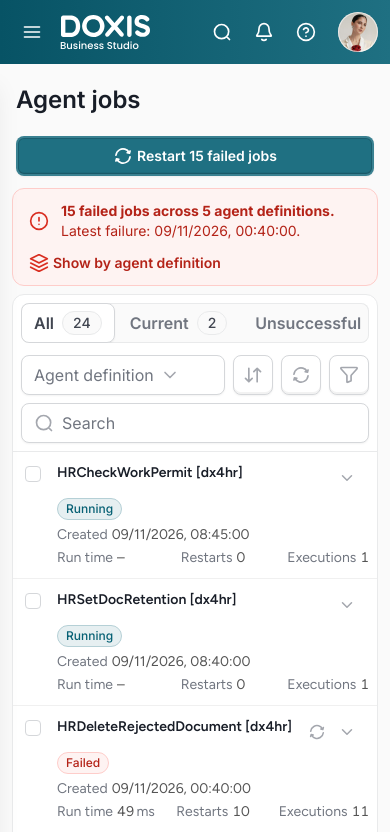
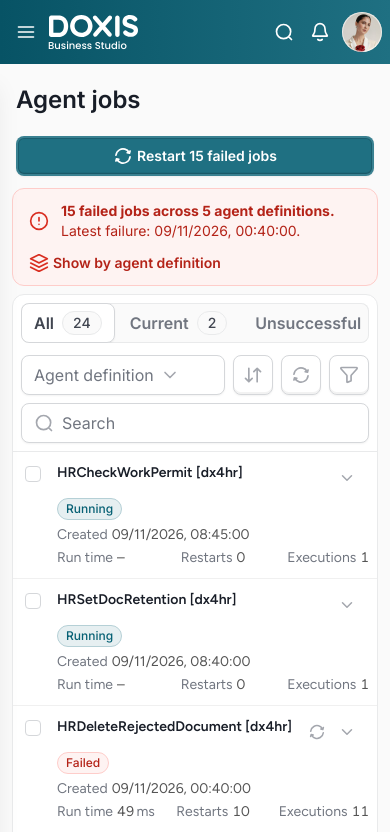
Before and after one commit to DoxisTats/quick-filters, a plain HTML site: page index.html in a window 390 px wide. Shown: the top 832 px of the page. Drawn offline with Linux system fonts and the light colour scheme.

Commit message:
Add files via upload

```diff
--- a/css/styles.css
+++ b/css/styles.css
@@ -109,7 +109,7 @@ a { color: var(--brand-dark); }
 .toolbar-right { margin-left: auto; display: flex; flex-wrap: wrap; align-items: center; gap: 8px; min-width: 0; }
 .icon-group { display: flex; gap: 8px; }
 
-.field-search { width: 220px; flex: 0 0 220px; height: 40px; display: flex; align-items: center; gap: 8px; padding: 8px 12px; background: #FFFFFF; border: 1px solid var(--border); border-radius: 8px; box-shadow: var(--shadow-xs); color: var(--fg-quaternary); }
+.field-search { width: 220px; flex: 0 0 220px; min-width: 0; max-width: 100%; height: 40px; display: flex; align-items: center; gap: 8px; padding: 8px 12px; background: #FFFFFF; border: 1px solid var(--border); border-radius: 8px; box-shadow: var(--shadow-xs); color: var(--fg-quaternary); }
 .field-search input { flex: 1; min-width: 0; border: 0; outline: none; padding: 0; font-size: 16px; line-height: 24px; color: var(--fg-primary); background: transparent; }
 .field-search input::placeholder { color: var(--fg-tertiary); }
 .field-search:focus-within { border-color: var(--brand); box-shadow: var(--focus); }
@@ -319,4 +319,15 @@ a { color: var(--brand-dark); }
 }
 .label-short { display: none; }
 
+/* Very small phones (≤ 400px) */
+@media (max-width: 400px) {
+  .topbar { padding: 12px 8px; gap: 4px; }
+  .topbar .menu-btn { width: 36px; padding: 6px; }
+  .brand { width: auto; }
+  .topbar-actions { gap: 4px; }
+  .topbar-actions .icons { gap: 0; }
+  .topbar-actions .icon-btn { width: 36px; padding: 8px 6px; }
+  .topbar-actions .help-btn { display: none; }
+}
+
 @media (prefers-reduced-motion: reduce) { * { transition: none !important; } }
--- a/js/app.js
+++ b/js/app.js
@@ -73,7 +73,7 @@
           '<div class="icons">' +
             '<button class="icon-btn search-toggle" data-action="search-toggle" aria-label="Search">' + icon('search-lg') + '</button>' +
             '<button class="icon-btn" aria-label="Notifications">' + icon('bell-01') + '</button>' +
-            '<button class="icon-btn" aria-label="Help">' + icon('help-circle') + '</button>' +
+            '<button class="icon-btn help-btn" aria-label="Help">' + icon('help-circle') + '</button>' +
           '</div>' +
           '<button class="avatar" aria-label="Account menu"><img src="assets/avatar.jpg" alt=""></button>' +
         '</div>' +
```
